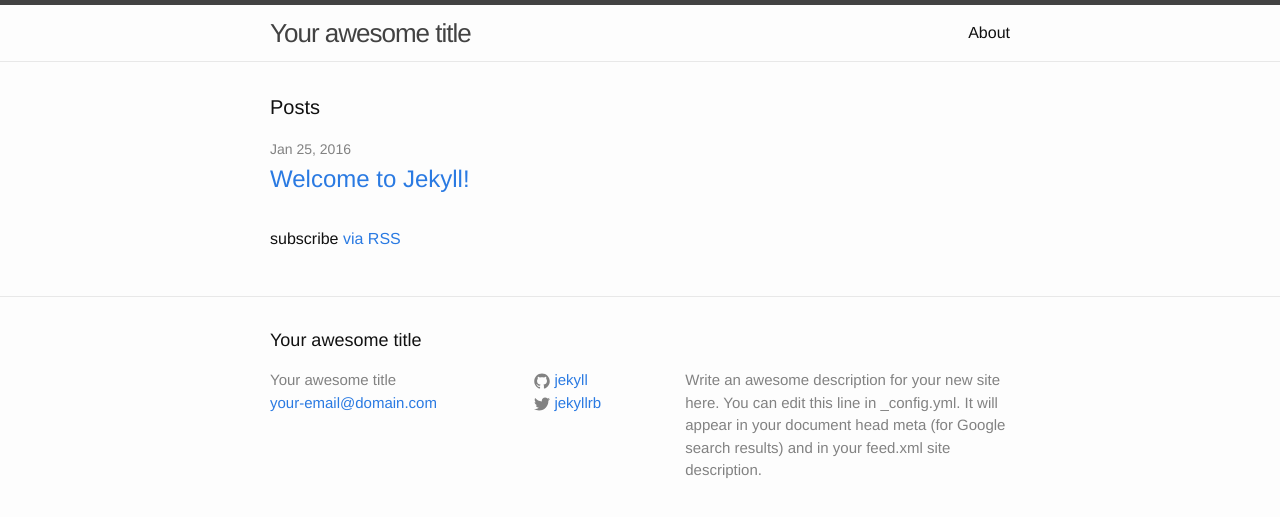
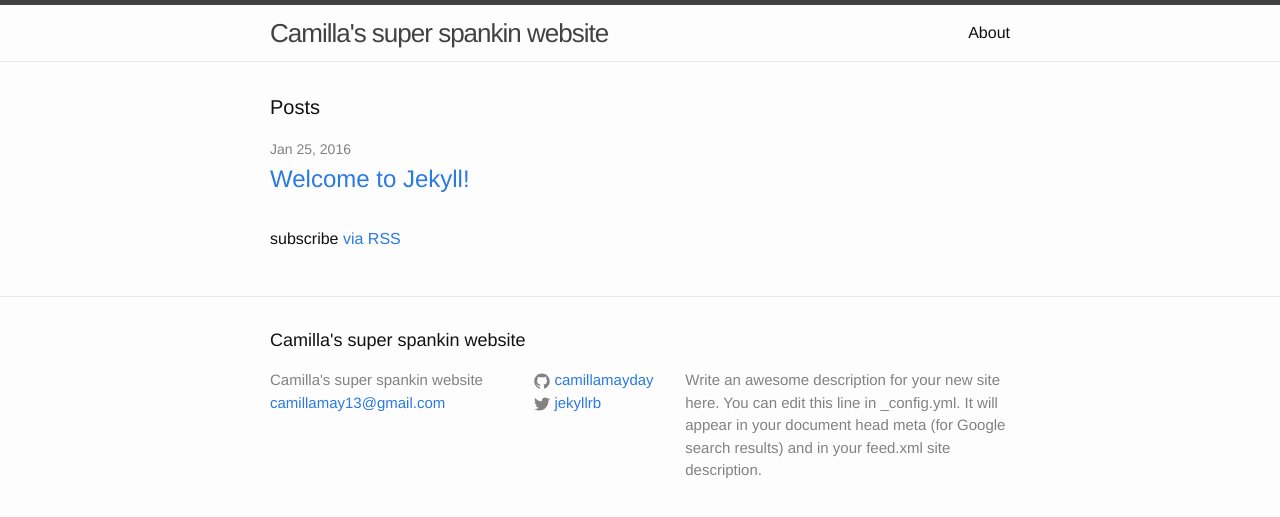
Before and after one commit to Camillamayday/Camillamayday.github.io, a Jekyll site: the page built from index.html, in a window 1280 px wide. Shown: the top 517 px of the page. Built offline with Jekyll 4.4.1, drawn with Linux system fonts in a browser that asks for light colours.

Commit message:
Changed some Jekyll configs

```diff
--- a/_config.yml
+++ b/_config.yml
@@ -6,16 +6,16 @@
 # 'jekyll serve'. If you change this file, please restart the server process.
 
 # Site settings
-title: Your awesome title
-email: your-email@domain.com
+title: 	Camilla's super spankin website
+email: camillamay13@gmail.com
 description: > # this means to ignore newlines until "baseurl:"
   Write an awesome description for your new site here. You can edit this
   line in _config.yml. It will appear in your document head meta (for
   Google search results) and in your feed.xml site description.
 baseurl: "" # the subpath of your site, e.g. /blog
-url: "http://yourdomain.com" # the base hostname & protocol for your site
+url: "http://camillamayday.github.io" # the base hostname & protocol for your site
 twitter_username: jekyllrb
-github_username:  jekyll
+github_username:  camillamayday
 
 # Build settings
 markdown: kramdown
```
